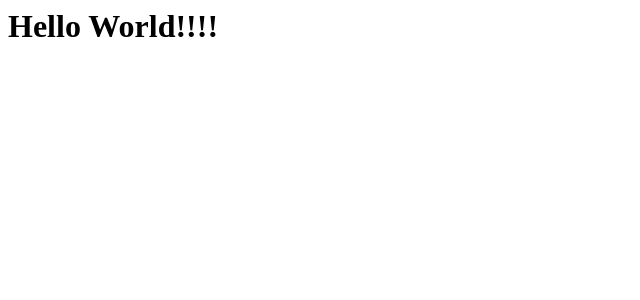
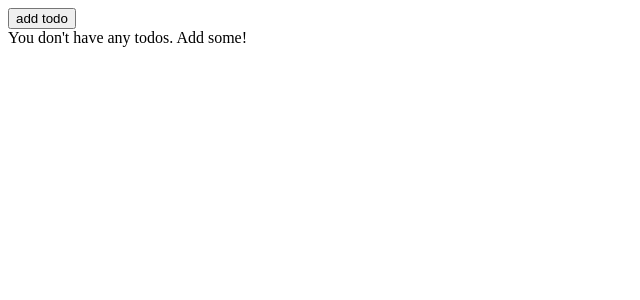
Before and after one commit to sideroff/meeter, a React app: page / in a window 1280 px wide. Shown: the top 300 px of the page, without its empty margins (0-640 px from the left). Built offline with nearby package versions, Linux system fonts and the light colour scheme.

Commit message:
added example todo component with conditional rendering

```diff
--- a/client/App.jsx
+++ b/client/App.jsx
@@ -1,7 +1,22 @@
 import React from 'react'
 
+import Todos from './Todos.jsx'
+
 export default class App extends React.Component {
+    constructor() {
+        super()
+
+        this.index = 0
+    }
+
     render() {
-        return <h1>Hello World!!!!</h1>
+        return (
+            <div>
+                <button onClick={() => {
+                    this.props.AddTodo(this.index++, "test")
+                }}>add todo</button>
+                <Todos todos={this.props.todos} />
+            </div>
+        )
     }
 }
--- /dev/null
+++ b/client/Todos.jsx
@@ -0,0 +1,21 @@
+import React from 'react'
+
+export default class Todos extends React.Component {
+
+    RenderTodos(todos) {
+        return <ul>{this.props.todos.map((todo) => {
+            return <li key={todo.id}>{todo.text}</li>
+        })}</ul>
+    }
+
+    RenderEmptyTodoContainer() {
+        return <div>You don't have any todos. Add some!</div>
+    }
+
+    render() {
+        if (this.props.todos && this.props.todos.length > 0) {
+            return this.RenderTodos(this.props.todos)
+        }
+        return this.RenderEmptyTodoContainer()
+    }
+}
--- a/client/index.js
+++ b/client/index.js
@@ -6,11 +6,18 @@ import ReactDOM from 'react-dom'
 import App from './App.jsx'
 import reducers from './reducers/index.js'
 
+let store = 4
+
+function AddTodo(id, text) {
+    store.dispatch({ type: "ADD_TODO", payload: { id: id, text: text } })
+}
+
 window.onload = function () {
+    store = createStore(reducers)
+    function render() {
+        ReactDOM.render(<App AddTodo={AddTodo} todos={store.getState().todos} />, document.getElementById('app'))
+    }
+    store.subscribe(render)
 
-    let store = createStore(reducers)
-    console.dir(store.getState())
-
-    ReactDOM.render(<App />, document.getElementById('app'))
-
+    render()
 }
--- a/client/reducers/index.js
+++ b/client/reducers/index.js
@@ -1,4 +1,4 @@
-import pocReducer from './pocReducer'
+import todos from './todos'
 
 function combinedReducers(reducers) {
     return (state = {}, action = {}) => {
@@ -10,4 +10,4 @@ function combinedReducers(reducers) {
     }
 }
 
-export default combinedReducers({ pocReducer })
+export default combinedReducers({ todos })
```
Also changed, not shown: client/reducers/todos.js (renamed from client/reducers/pocReducer.js).
